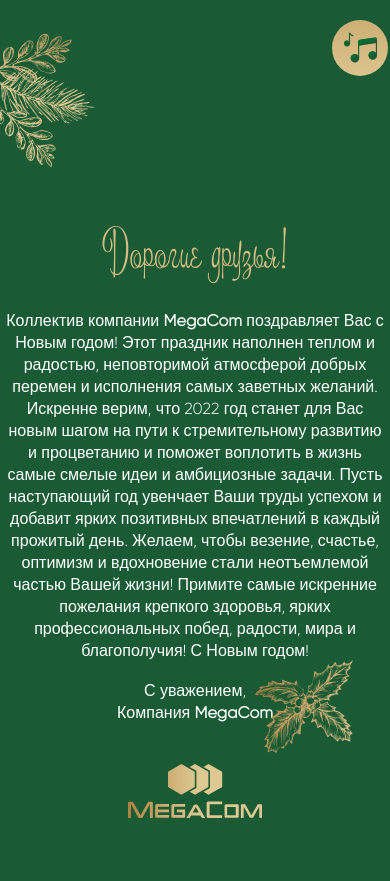
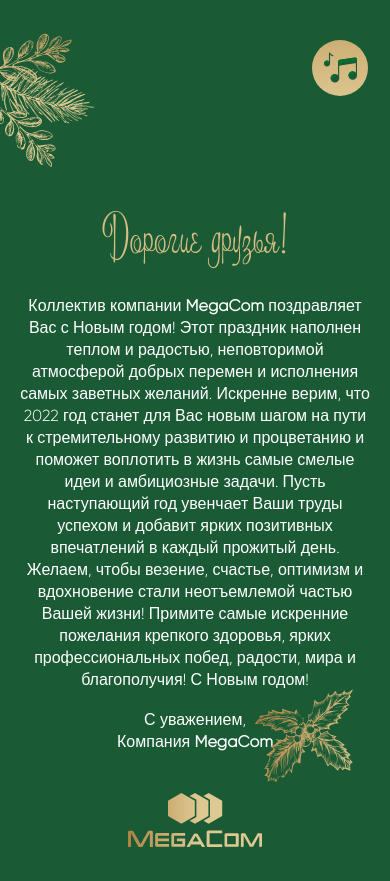
Before and after one commit to aybekmamasaliev/08-06_new_year_again, a plain HTML site: page index.html in a window 390 px wide. Before the commit the page ends 852 px from the top, so only its background shows below. Drawn offline with Linux system fonts and the light colour scheme.

Commit message:
feat: added margin to picture

```diff
--- a/style.css
+++ b/style.css
@@ -17,6 +17,11 @@
     height: 349px;
     /* background-color: aqua; */
     text-align: center;
+    /*padding-left: 15px;*/
+    /*padding-right: 15px;*/
+    /* padding-left: 30px;
+    padding-right: 30px; */
+
 }
 .left-top{
     position: absolute;
@@ -92,6 +97,15 @@
 @media (max-width:662px) {
     h1{
         font-size: 52px;
+        margin-top: -30px;
+    }
+    .container{
+        /*background-color: red;*/
+
+    }
+    body{
+        padding-left: 15px;
+        padding-right: 15px;
     }
     p{
         font-size: 16px;
@@ -103,8 +117,8 @@
         display: none;
     }
     .melodi{
-        top:20px;
-        left:85%;
+        top:40px;
+        left:80%;
     }
     .container{
         padding: 5px;
@@ -119,12 +133,22 @@
 }
 
 @media (max-width:350px) {
-    .container{
-        /* background-color: red; */
+    /*.container{*/
+    /*     */
+    /*}*/
+    body{
+        padding-left: 15px;
+        padding-right: 15px;
     }
     h1{
         margin-top: 100px;
+        /*margin-top: -100px;*/
     }
+
+    p{
+        font-size: 14px;
+    }
+
     .left-top{
         width: 90px;
     }
```
